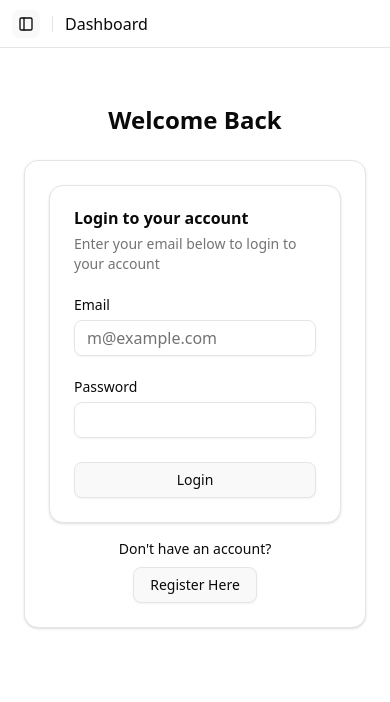
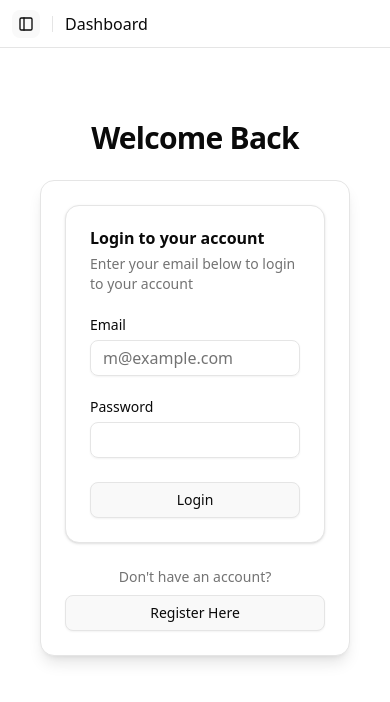
Before and after one commit to RyanMitchell8/ca2-medical-clinic-application, a React (Vite) app: page / in a window 390 px wide. Shown: the top 702 px of the page. Built offline with nearby package versions, Linux system fonts and the light colour scheme.

Commit message:
Cleaned up Dashboard and added 4 cards to pages of the application for when a user first registers

```diff
--- a/src/pages/Home.jsx
+++ b/src/pages/Home.jsx
@@ -3,50 +3,95 @@ import LoginForm from "@/components/LoginForm";
 import RegisterForm from "@/components/RegisterForm";
 import { Button } from "@/components/ui/button";
 import { useAuth } from "@/hooks/useAuth";
+// ...existing code...
 
 export default function Home() {
   const { token } = useAuth();
   const [showRegister, setShowRegister] = useState(false);
 
-  // If logged in, don't show forms
+  // If logged in
   if (token) {
-    return <h1 className="text-xl font-bold">You are logged in ✅</h1>;
+    return (
+      <div className="flex flex-col items-center pt-20">
+        <h1 className="text-3xl font-bold mb-4">You are logged in 🎉</h1>
+        <p className="text-muted-foreground">Use the sidebar to navigate.</p>
+
+        {/* Link Cards */}
+        <div className="w-full max-w-4xl mt-8 grid grid-cols-1 sm:grid-cols-2 gap-6">
+          <a
+            href="/doctors"
+            className="block p-6 bg-white rounded-xl border hover:shadow-lg transition-shadow duration-150"
+          >
+            <h2 className="text-lg font-semibold mb-1">🩺 Doctors</h2>
+            <p className="text-sm text-muted-foreground">View and manage doctors.</p>
+          </a>
+
+          <a
+            href="/appointments"
+            className="block p-6 bg-white rounded-xl border hover:shadow-lg transition-shadow duration-150"
+          >
+            <h2 className="text-lg font-semibold mb-1">📅 Appointments</h2>
+            <p className="text-sm text-muted-foreground">See upcoming and past bookings.</p>
+          </a>
+
+          <a
+            href="/patients"
+            className="block p-6 bg-white rounded-xl border hover:shadow-lg transition-shadow duration-150"
+          >
+            <h2 className="text-lg font-semibold mb-1">👥 Patients</h2>
+            <p className="text-sm text-muted-foreground">Patient list and details.</p>
+          </a>
+
+          <a
+            href="/prescriptions"
+            className="block p-6 bg-white rounded-xl border hover:shadow-lg transition-shadow duration-150"
+          >
+            <h2 className="text-lg font-semibold mb-1">💊 Prescriptions</h2>
+            <p className="text-sm text-muted-foreground">Create and review prescriptions.</p>
+          </a>
+        </div>
+      </div>
+    );
   }
 
   return (
-    <div className="flex flex-col items-center justify-center w-full mt-10">
-
-      <h1 className="text-2xl font-bold mb-6">
+    // ...existing code...
+    <div className="flex flex-col items-center justify-center w-full mt-14 px-4">
+      <h1 className="text-3xl font-bold mb-6 tracking-tight">
         {showRegister ? "Create an Account" : "Welcome Back"}
       </h1>
 
-      <div className="w-full max-w-md p-6 border rounded-xl shadow-sm bg-white">
+      <div className="w-full max-w-md p-6 rounded-xl shadow-lg bg-white border animate-fadeIn">
 
-        {/* Swap forms */}
-        {!showRegister ? (
-          <LoginForm />
-        ) : (
-          <RegisterForm />
-        )}
+        {/* Swap Forms */}
+        <div className="animate-fadeIn">
+          {showRegister ? <RegisterForm /> : <LoginForm />}
+        </div>
 
-        {/* Toggle Button */}
-        <div className="text-center mt-4">
+        {/* Toggle */}
+        <div className="text-center mt-6">
           {!showRegister ? (
             <>
-              <p className="text-sm mb-2">Don't have an account?</p>
+              <p className="text-sm text-muted-foreground mb-2">
+                Don't have an account?
+              </p>
               <Button
                 variant="outline"
                 onClick={() => setShowRegister(true)}
+                className="w-full"
               >
                 Register Here
               </Button>
             </>
           ) : (
             <>
-              <p className="text-sm mb-2">Already have an account?</p>
+              <p className="text-sm text-muted-foreground mb-2">
+                Already have an account?
+              </p>
               <Button
                 variant="outline"
                 onClick={() => setShowRegister(false)}
+                className="w-full"
               >
                 Login Instead
               </Button>
```
